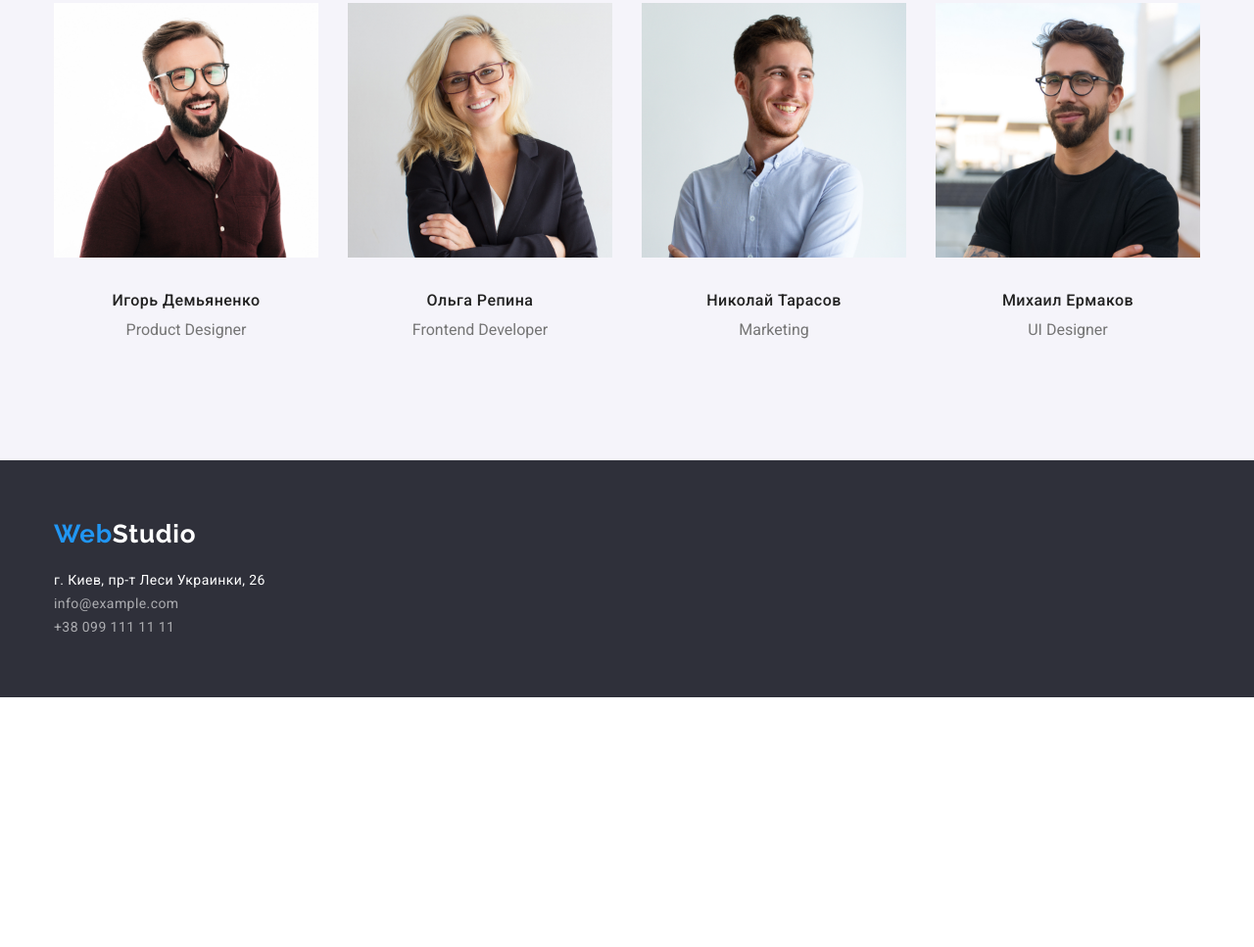
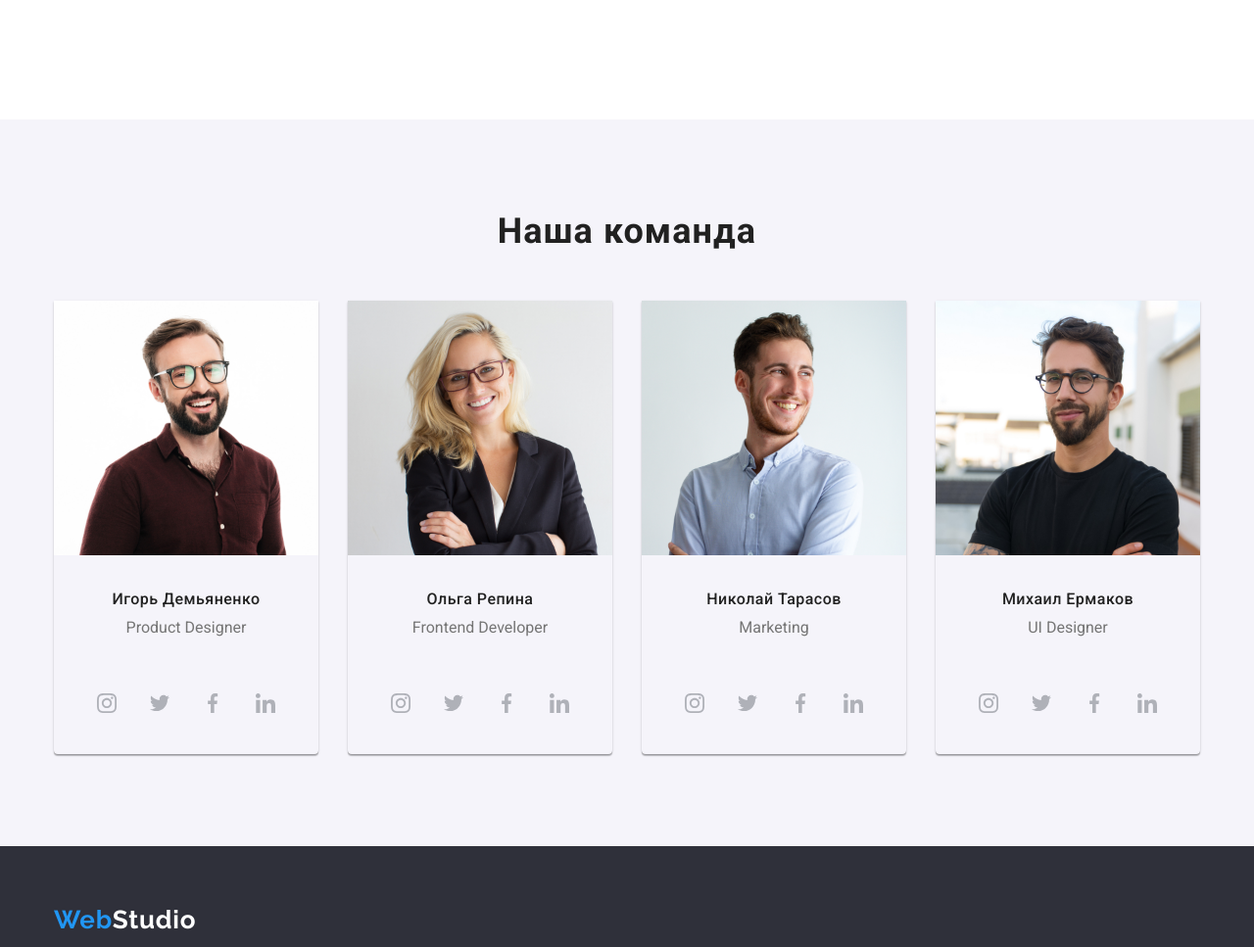
Before and after one commit to heldenglanz/goit-markup-hw-04, a plain HTML site: page index.html in a window 1280 px wide. Shown: the part 1729-2696 px from the top of the page at 98% size. Before the commit the page ends 2441 px from the top, so only its background shows below. Drawn offline with nearby package versions, Linux system fonts and the light colour scheme.

Commit message:
teamdone

```diff
--- a/css/styles.css
+++ b/css/styles.css
@@ -192,7 +192,28 @@ width: 696px;
   padding-top: 94px;
   padding-bottom: 94px;
 }
-
+.tasks-item::before{
+  content: "";
+  display: block;
+  height: 120px;
+margin-bottom: 30px;
+background-position: center;
+background-repeat: no-repeat;
+background-size: 70px 70px;
+background-color: #F5F4FA;
+}
+.antenna-icon::before{
+background-image: url(../svg/antenna\ 1\ \(1\).svg);
+}
+.clocks-icon::before {
+  background-image: url(../svg/clock\ 1\ \(1\).svg);
+}
+.diagram-icon::before {
+  background-image: url(../svg/diagram\ 1\ \(1\).svg);
+}
+.astronaut-icon::before {
+  background-image: url(../svg/astronaut\ 1\ \(1\).svg);
+}
 .tasks-title {
 
   font-weight: 700;
@@ -280,6 +301,10 @@ padding-bottom: 94px;
 }
 .team-list-item{
 margin-right: 30px;
+box-shadow: 0px 1px 3px rgba(0, 0, 0, 0.12),
+0px 1px 1px rgba(0, 0, 0, 0.14),
+0px 2px 1px rgba(0, 0, 0, 0.2);
+border-radius: 0px 0px 4px 4px;
 }
 .team-list-item:last-child{
   margin-right: 0;
@@ -305,6 +330,38 @@ padding-bottom: 30px;
   font-size: 16px;
   line-height: 1.2;
 }
+
+.social-links{
+  display: flex;
+  padding: 16px 32px 30px 32px;
+}
+.social-link{
+  display: block;
+  padding: 12px;
+  width: 44px;
+  height: 44px;
+  border-radius: 50%;
+  cursor: pointer;
+}
+.social-link:not(:last-child){
+  margin-right: 10px;
+}
+
+.social-icon{
+
+  fill: #AFB1B8;
+  width: 20px;
+  height: 20px;
+}
+.social-link:hover {
+
+  background-color: var(--accent-color);
+}
+
+.social-link:hover > .social-icon{
+fill: var(--white-color);
+}
+
 
 /*---------FOOTER---------*/
 .footer {
--- a/index.html
+++ b/index.html
@@ -48,19 +48,19 @@
     <section class="tasks">
         <div class="container">
       <ul class="tasks-list">
-    <li class="tasks-item">
+    <li class="tasks-item antenna-icon">
         <h3 class="tasks-title">Внимание к деталям</h3>
         <p class="tasks-text"> Идейные соображения, а также начало повседневной работы по формированию позиции.</p>
     </li>
-    <li class="tasks-item">
+    <li class="tasks-item clocks-icon">
         <h3 class="tasks-title">Пунктуальность</h3>
         <p class="tasks-text">Задача организации, в особенности же рамки и место обучения кадров влечет за собой.</p>
     </li>
-    <li class="tasks-item">
+    <li class="tasks-item diagram-icon">
         <h3 class="tasks-title">Планирование</h3>
         <p class="tasks-text">Равным образом консультация с широким активом в значительной степени обуславливает.</p>
     </li>
-    <li class="tasks-item">
+    <li class="tasks-item astronaut-icon">
         <h3 class="tasks-title">Современные технологии</h3>
         <p class="tasks-text">Значимость этих проблем настолько очевидна, что реализация плановых заданий.</p>
      </li>
@@ -80,9 +80,9 @@
             </ul>
    </div>
 
-
-
-
+ <svg>
+     <use href=""></use>
+ </svg>
     </section>
     <section class="team">
         <div class="container">
@@ -94,6 +94,28 @@
                     <h3 class="name-title">Игорь Демьяненко</h3>
                     <p class="name-text">Product Designer</p>
                 </div>
+             <div class="social-links">
+    <a href="" class="social-link">
+        <svg class="social-icon">
+            <use href="./svg/sprite.svg#icon-instagram"></use>
+        </svg>
+    </a>
+    <a href="" class="social-link">
+        <svg class="social-icon">
+            <use href="./svg/sprite.svg#icon-twitter"></use>
+        </svg>
+    </a>
+    <a href="" class="social-link">
+        <svg class="social-icon">
+            <use href="./svg/sprite.svg#icon-facebook"></use>
+        </svg>
+    </a>
+    <a href="" class="social-link">
+        <svg class="social-icon">
+            <use href="./svg/sprite.svg#icon-linkedin" class="icon-link""></use>
+        </svg>
+    </a>
+</div>
                 </li>
                 <li class="team-list-item">
                     <img src="./images/olha.jpg" alt="olha" width="270" />
@@ -101,6 +123,28 @@
                         <h3 class="name-title">Ольга Репина</h3>
                         <p class="name-text">Frontend Developer</p>
                     </div>
+                 <div class="social-links">
+    <a href="" class="social-link">
+        <svg class="social-icon">
+            <use href="./svg/sprite.svg#icon-instagram"></use>
+        </svg>
+    </a>
+    <a href="" class="social-link">
+        <svg class="social-icon">
+            <use href="./svg/sprite.svg#icon-twitter"></use>
+        </svg>
+    </a>
+    <a href="" class="social-link">
+        <svg class="social-icon">
+            <use href="./svg/sprite.svg#icon-facebook"></use>
+        </svg>
+    </a>
+    <a href="" class="social-link">
+        <svg class="social-icon">
+            <use href="./svg/sprite.svg#icon-linkedin" class="icon-link""></use>
+        </svg>
+    </a>
+</div>
                 </li>
                 <li class="team-list-item">
                     <img src="./images/nikolai.jpg" alt="nikolai" width="270" />
@@ -108,6 +152,28 @@
                         <h3 class="name-title">Николай Тарасов</h3>
                         <p class="name-text">Marketing</p>
                     </div>
+                  <div class="social-links">
+    <a href="" class="social-link">
+        <svg class="social-icon">
+            <use href="./svg/sprite.svg#icon-instagram"></use>
+        </svg>
+    </a>
+    <a href="" class="social-link">
+        <svg class="social-icon">
+            <use href="./svg/sprite.svg#icon-twitter"></use>
+        </svg>
+    </a>
+    <a href="" class="social-link">
+        <svg class="social-icon">
+            <use href="./svg/sprite.svg#icon-facebook"></use>
+        </svg>
+    </a>
+    <a href="" class="social-link">
+        <svg class="social-icon">
+            <use href="./svg/sprite.svg#icon-linkedin" class="icon-link""></use>
+        </svg>
+    </a>
+</div>
                 </li>
                 <li class="team-list-item">
                     <img src="./images/michael.jpg" alt="michael" width="270" />
@@ -115,6 +181,28 @@
                         <h3 class="name-title">Михаил Ермаков</h3>
                         <p class="name-text">UI Designer</p>
                     </div>
+                   <div class="social-links">
+    <a href="" class="social-link">
+        <svg class="social-icon">
+            <use href="./svg/sprite.svg#icon-instagram"></use>
+        </svg>
+    </a>
+    <a href="" class="social-link">
+        <svg class="social-icon">
+            <use href="./svg/sprite.svg#icon-twitter"></use>
+        </svg>
+    </a>
+    <a href="" class="social-link">
+        <svg class="social-icon">
+            <use href="./svg/sprite.svg#icon-facebook"></use>
+        </svg>
+    </a>
+    <a href="" class="social-link">
+        <svg class="social-icon">
+            <use href="./svg/sprite.svg#icon-linkedin" class="icon-link""></use>
+        </svg>
+    </a>
+</div>
                 </li>
             </ul>
         </div>
```
Also changed, not shown: images/sprite.svg (added), svg/Logo-1.svg (added), svg/Logo-2.svg (added), svg/Logo-3.svg (added), svg/Logo-4.svg (added), svg/Logo-5.svg (added), svg/Logo.svg (added), svg/antenna.svg (added), svg/astronaut.svg (added), svg/clock.svg (added), svg/diagram.svg (added), svg/facebook.svg (added), svg/instagram.svg (added), svg/linkedin.svg (added), 2 more files.
